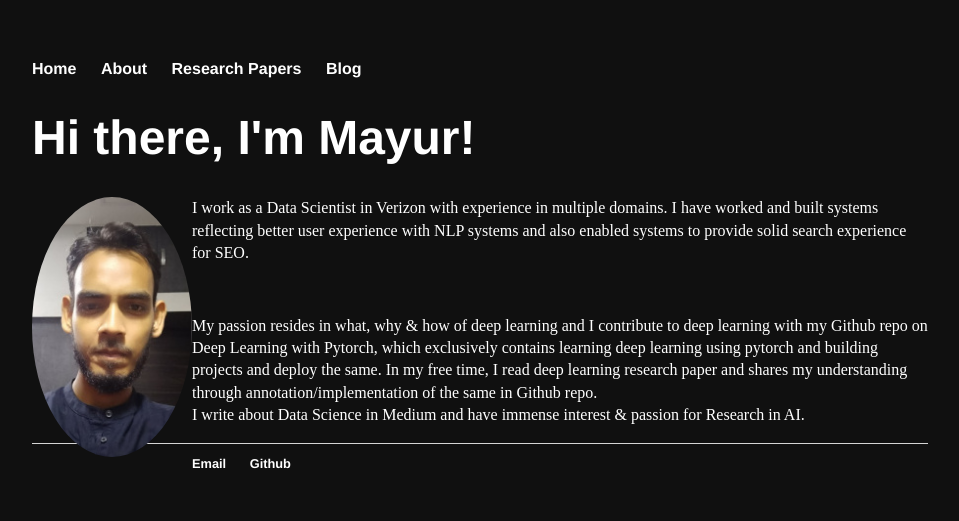
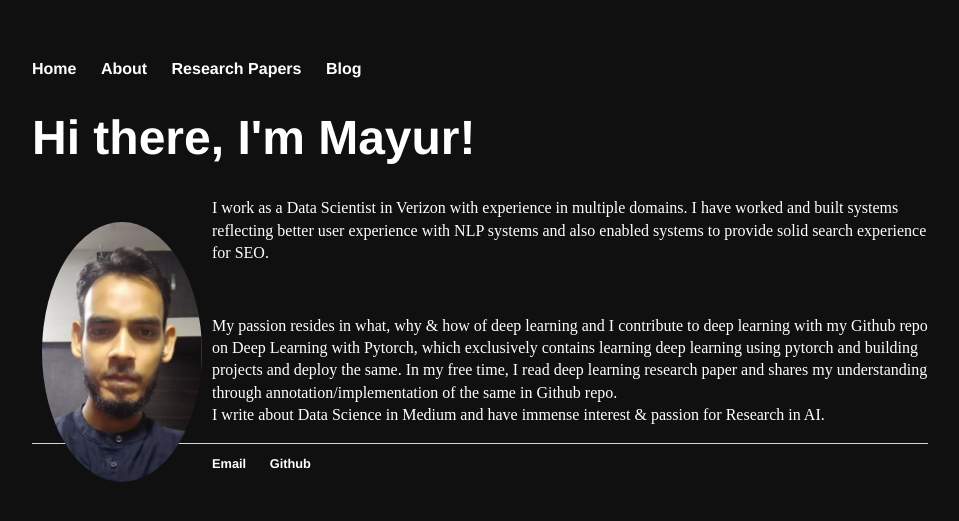
Before and after one commit to Mayurji/mayurji.github.io, a Jekyll site: the page built from index.html, in a window 1280 px wide. Shown: the top 521 px of the page, without its empty margins (160-1119 px from the left). Built offline with Jekyll 4.4.1, drawn with Linux system fonts in a browser that asks for light colours.

Commit message:
Update main.css

```diff
--- a/css/main.css
+++ b/css/main.css
@@ -68,11 +68,11 @@ ul.posts li {
     position: relative;
     overflow: hidden;
     border-radius: 140%;
+    margin: 25px 10px;
     float: left;
 }
 .profile-pic {
   display: inline;
-  margin: 0 32px 32px 0;
   margin-bottom: 5%
   height: 100%;
   width: auto;
```
